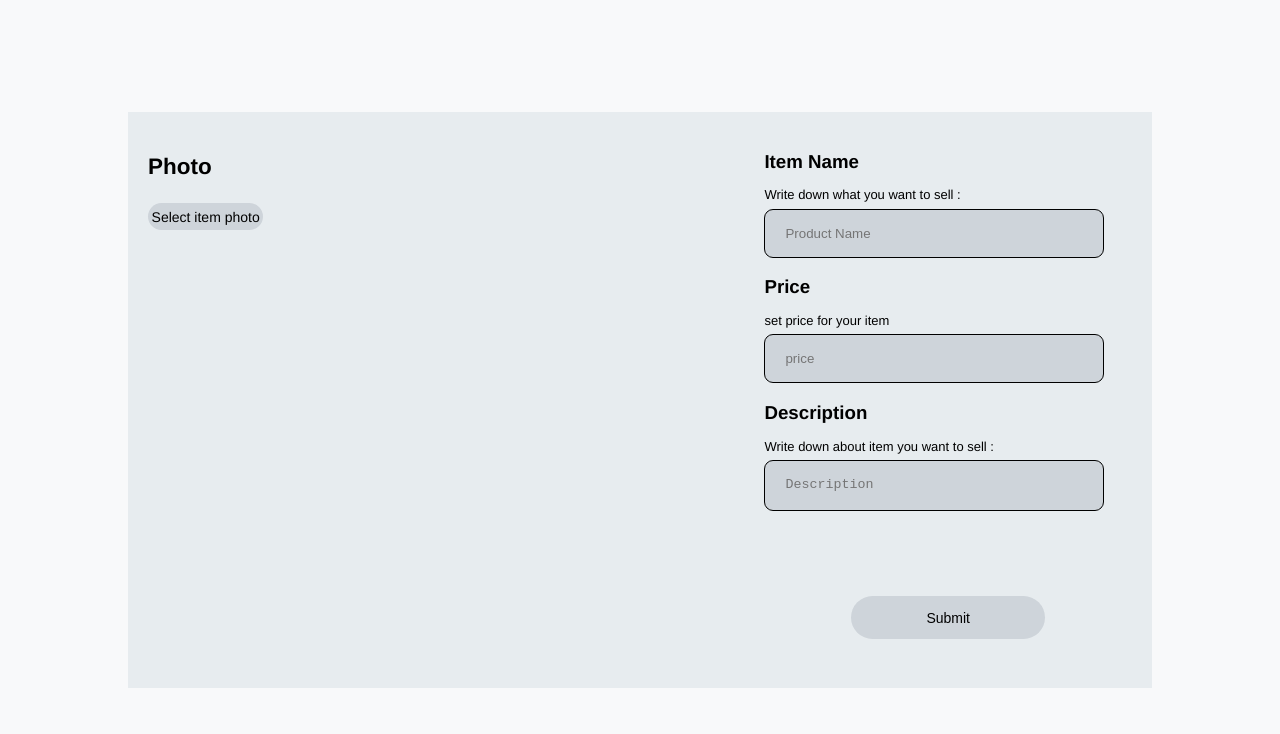
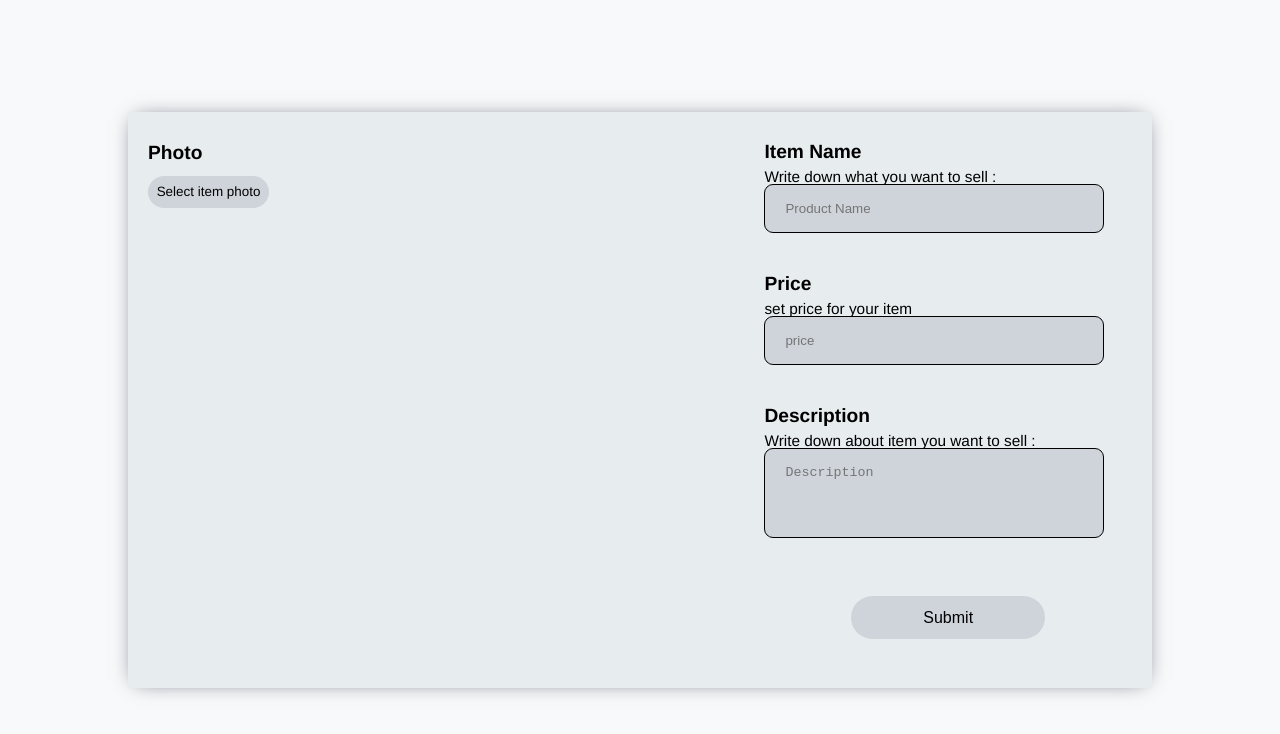
Before and after one commit to SOSNE/Marketplace_App, a React (Vite) app in the folder Web/Marketplace/: page /add in a window 1280 px wide. Shown: the top 734 px of the page. Built offline with nearby package versions, Linux system fonts and the light colour scheme.

Commit message:
-fix-bugs

```diff
--- a/Web/Marketplace/src/components/addPage/AddPage.css
+++ b/Web/Marketplace/src/components/addPage/AddPage.css
@@ -13,11 +13,15 @@
     padding: 10px;
     background-color: var(--Sec);
     box-sizing: border-box;
+    -webkit-box-shadow: 0px 0px 20px -8px rgba(66, 68, 90, 1);
+    -moz-box-shadow: 0px 0px 20px -8px rgba(66, 68, 90, 1);
+    box-shadow: 0px 0px 20px -8px rgba(66, 68, 90, 1);
 }
 
 .photoInputBox {
     width: 60%;
     margin-right: 10px;
+    margin-top: 1%;
     padding: 10px;
     display: flex;
     flex-direction: column;
@@ -27,9 +31,16 @@
     box-sizing: border-box;
     word-break: break-word;
 }
+.textAddPage{
+    margin: 0;
+}
+.titleAddPage{
+    margin: 0 0 2% 0;
+}
 .offerInput
 {
     width: 90%;
+    height:min-content;
     margin-left: 0%;
     padding: 16px 20px;
     outline: 0;
@@ -40,13 +51,11 @@
     opacity: 2;
     border-radius: 9px;
     color: black;
-    margin-bottom: 2%;
 
 }
 .descriptionAddPage
 {
-
-    height: 60%;
+    min-height: 60%;
     word-break: break-word;
     text-wrap: wrap;
     white-space: pre-line;
@@ -67,7 +76,6 @@
 .inputBox {
     padding-left: 10px;
     height: 10vh;
-
     display: flex;
     flex-direction: column;
     justify-content: flex-start;
@@ -76,11 +84,12 @@
     flex: 1;
     box-sizing: border-box;
     word-break: break-word;
-    line-height: 0.1;
+    line-height: 1;
 }
 p
 {
-    font-size: small;
+    font-size: 0.5em;
+    margin-bottom: 2%;
 }
 .imageAddPage
 {
@@ -91,22 +100,17 @@ p
     background-color: var(--Third);
 }
 
-
-
-
-
-
 .buttonAddPage
 {
     width: 50%;
     height: 8%;
      margin-left: 25%;
-     border-radius: 25px;
+    border-radius: 25px;
     border: none;
     background-color: var(--Third);
-    font-size: 14px;
+    font-size: 1em;
     transition: all 0.4s;
-    margin-top: 20%;
+    margin-top: 15%;
     margin-bottom: 10%;
 }
 .buttonAddPage:hover
@@ -118,13 +122,11 @@ p
   }
 
   label{
-    width: 20%;
-    height: 4%;
-    padding-top: 1%;
+    padding:1.5%;
      border-radius: 25px;
     border: none;
     background-color: var(--Third);
-    font-size: 14px;
+    font-size: 0.7em;
     transition: all 0.4s;
     cursor:pointer;
     text-align: center;
--- a/Web/Marketplace/src/components/addPage/AddPage.tsx
+++ b/Web/Marketplace/src/components/addPage/AddPage.tsx
@@ -51,7 +51,7 @@ function AddPage() {
         <div className="containerAddPage">
             <div className="mainInputBox">
                 <div className="photoInputBox">
-                    <h3>Photo</h3>
+                    <h3 className="titleAddPage">Photo</h3>
                     <label>Select item photo<input
                         type="file"
                         className="fileInput"
@@ -64,8 +64,9 @@ function AddPage() {
                     </div>
 
                 <div className="textInputBox">
-                    <div className="inputBox"><h3>Item Name</h3>
-                        <p>Write down what you want to sell :</p>
+                    <div className="inputBox">
+                        <h3 className="titleAddPage">Item Name</h3>
+                        <p className="textAddPage">Write down what you want to sell :</p>
                         <input
                             className="offerInput"
                             type="text"
@@ -78,7 +79,8 @@ function AddPage() {
 
 
                         <div className="inputBox">
-                                <h3>Price</h3><p>set price for your item</p>
+                                <h3 className="titleAddPage">Price</h3>
+                                <p className="textAddPage">set price for your item</p>
                                 <input
                                     className="offerInput"
                                     type='number'
@@ -90,8 +92,8 @@ function AddPage() {
 
                         <div className="inputBox">
 
-                            <h3>Description</h3>
-                            <p>Write down about item you want to sell :</p>
+                            <h3 className="titleAddPage">Description</h3>
+                            <p className="textAddPage">Write down about item you want to sell :</p>
                             <textarea
                                 className="offerInput descriptionAddPage"
                                 cols={2}
--- a/Web/Marketplace/src/components/loginPage/LoginPage.css
+++ b/Web/Marketplace/src/components/loginPage/LoginPage.css
@@ -1,6 +1,11 @@
-body
+
+.containerLogin
 {
+    display: flex;
+    justify-content: center;
+    align-items: center;
     height: 100vh;
+    margin: 0;
 }
 h1
 {
@@ -10,11 +15,9 @@ h1
 }
 .mainLoginBox
 {
-    position: relative;
-    left: 37%;
-    top: 150px;
+    margin:auto;
     width: 22%;
-    height: 350px;
+    height: 45%;
     -webkit-box-shadow: 0px 0px 20px -8px rgba(66, 68, 90, 1);
     -moz-box-shadow: 0px 0px 20px -8px rgba(66, 68, 90, 1);
     box-shadow: 0px 0px 20px -8px rgba(66, 68, 90, 1);
--- a/Web/Marketplace/src/components/loginPage/LoginPage.tsx
+++ b/Web/Marketplace/src/components/loginPage/LoginPage.tsx
@@ -37,7 +37,7 @@ function LoginPage() {
             })
     }
     return (
-
+        <div className="containerLogin">
             <div className={"mainLoginBox"}>
 
                 <h1>Login</h1>
@@ -64,6 +64,7 @@ function LoginPage() {
                 <p onClick={goToSignUp} className="goSignUp">Sign Up</p>
 
             </div>
+            </div>
     );
 }
 
--- a/Web/Marketplace/src/components/mainPage/MainPage.css
+++ b/Web/Marketplace/src/components/mainPage/MainPage.css
@@ -19,7 +19,7 @@
 }
 .offersBox{
     width: 100%;
-    min-height: 120vh;
+
     display: grid;
     margin: 0 auto;
     grid-gap: 0.5rem;
@@ -28,8 +28,9 @@
 }
 .fotter
 {
+    position: relative;
+    bottom: 0;
    text-align: center;
-   margin-top: 2%;
    padding-top: 3px;
    font-size: 18px;
     height: 50px;
--- a/Web/Marketplace/src/components/mainPage/TopBar.css
+++ b/Web/Marketplace/src/components/mainPage/TopBar.css
@@ -41,10 +41,11 @@
 }
 .inputField{
     width: 100%;
+    padding-left: 10px;
     height: 35px;
     border: 1px solid var(--Border1);
     border-radius: 40px;
-    padding: 0;
+    padding-left: 8px;
     box-sizing: border-box;
     background-color: var(--BackGround);
 }
--- a/Web/Marketplace/src/components/offerPage/OfferPage.css
+++ b/Web/Marketplace/src/components/offerPage/OfferPage.css
@@ -22,7 +22,9 @@
     padding: 10px;
     background-color: var(--Sec);
     box-sizing: border-box;
-    margin-bottom: 4%;
+    -webkit-box-shadow: 0px 0px 20px -8px rgba(66, 68, 90, 1);
+    -moz-box-shadow: 0px 0px 20px -8px rgba(66, 68, 90, 1);
+    box-shadow: 0px 0px 20px -8px rgba(66, 68, 90, 1);
 }
 .photoOfferPageBox {
     width: 60%;
@@ -112,7 +114,7 @@ p
      border-radius: 90%;
     border: none;
     background-color: var(--Third);
-    font-size: 14px;
+    font-size: 1em;
     transition: all 0.6s;
     margin-left: 90%;
     font-size: 24px;
@@ -121,3 +123,11 @@ p
 {
     background-color: #C40C0C;
 }
+h3
+{
+    font-size: 1.5vw;
+}
+p
+{
+    font-size: 1.2vw;
+}
--- a/Web/Marketplace/src/components/offerPage/OfferPage.tsx
+++ b/Web/Marketplace/src/components/offerPage/OfferPage.tsx
@@ -22,7 +22,7 @@ function OfferPage() {
             <div className="textOfferPageBox">
                     <button className="buttonOfferPage"onClick={goBack}>&#10005;</button>
                 <div className="offerPageBox">
-                    <h3>Item Name</h3>
+                    <h3>Name</h3>
                     <p>{offerData.ItemName}</p>
 
                     <h3>Seller</h3>
@@ -38,7 +38,6 @@ function OfferPage() {
 
         </div>
         </div>
-        <footer className="fotterOfferPage"><p>@cukier prosty</p></footer>
     </div>
     );
 }
--- a/Web/Marketplace/src/components/signUpPage/SignUpPage.css
+++ b/Web/Marketplace/src/components/signUpPage/SignUpPage.css
@@ -1,3 +1,12 @@
+
+.containerSignUp
+{
+    display: flex;
+    justify-content: center;
+    align-items: center;
+    height: 100vh;
+    margin: 0;
+}
 body
 {
     height: 100vh;
@@ -12,10 +21,9 @@ h1
 {
     text-align: center;
     position: relative;
-    left: 36%;
-    top: 110px;
+    top: 25;
     width: 24%;
-    height: 460px;
+    height: 60%;
     -webkit-box-shadow: 0px 0px 20px -8px rgba(66, 68, 90, 1);
     -moz-box-shadow: 0px 0px 20px -8px rgba(66, 68, 90, 1);
     box-shadow: 0px 0px 20px -8px rgba(66, 68, 90, 1);
@@ -55,7 +63,7 @@ h1
 {
     position: absolute;
     left: 30%;
-    bottom: 80px;
+   margin-top: 20%;
     width: 40%;
     height: 40px;
     border-radius: 25px;
--- a/Web/Marketplace/src/components/signUpPage/SignUpPage.tsx
+++ b/Web/Marketplace/src/components/signUpPage/SignUpPage.tsx
@@ -43,7 +43,7 @@ function SignUpPage() {
     }
 
     return (
-        <div>
+        <div className="containerSignUp">
 
             <div className={"signUpMainBox"}>
                 <h1>Sign In</h1>
--- a/Web/Marketplace/src/components/utilities/Listing.css
+++ b/Web/Marketplace/src/components/utilities/Listing.css
@@ -1,5 +1,7 @@
 .offerBox{
     width: 21%;
+    min-width: 294px;
+    min-height: 55vh;
     height: 55vh;
     background-color: var(--Sec);
     margin: 0 1% 4% 3%;
--- a/Web/Marketplace/src/components/utilities/Listing.tsx
+++ b/Web/Marketplace/src/components/utilities/Listing.tsx
@@ -32,7 +32,7 @@ function Listing({prop}: {prop: string}) {
                 <div key={index} className="offerBox" onClick={() => navigate("offer", { state: { offerData: object } })}>
                     <img className="image" src={object.PhotoString} alt={`Photo ${index}`}/>
                     <h3 className="itemName">{object.ItemName + " "}</h3>
-                    <p className="price">{object.Price + "$ "}</p>
+                    <p className="price">{"$"+object.Price }</p>
                 </div>
             ))}
         </div>
```
